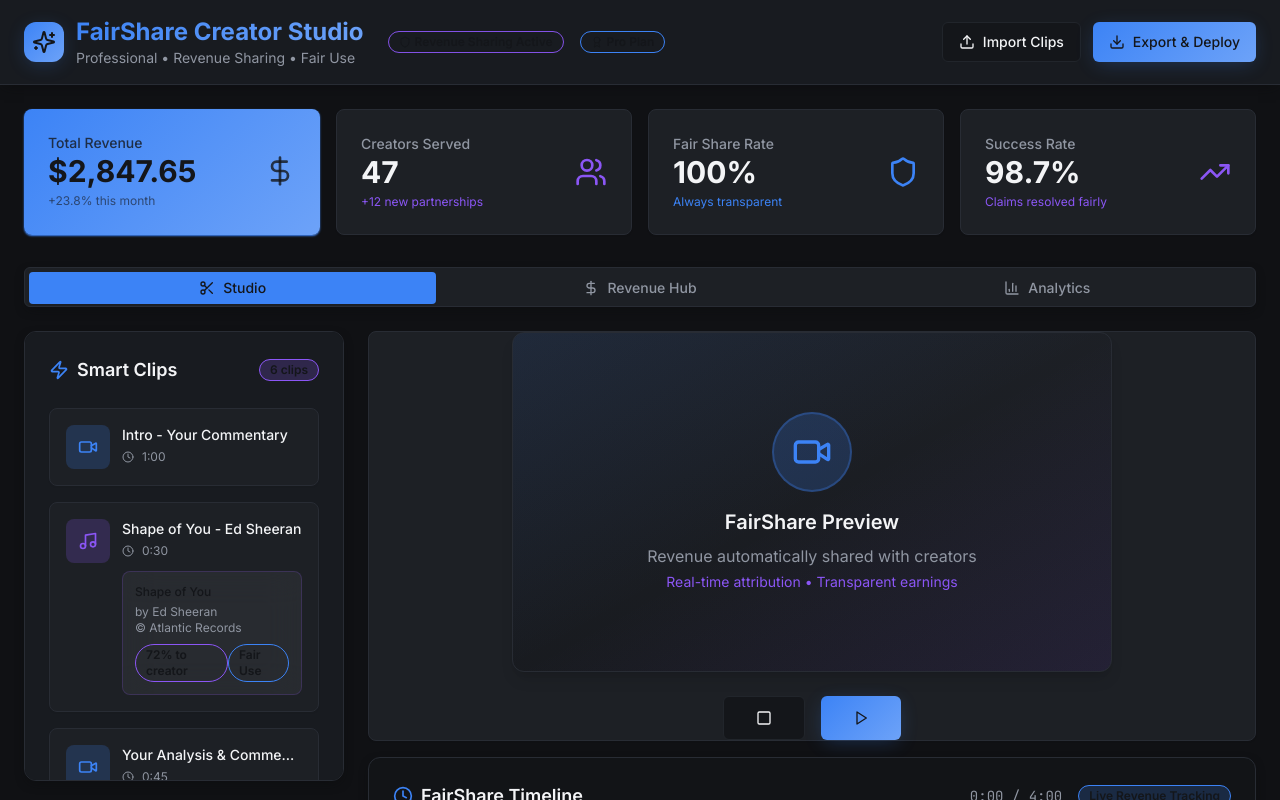
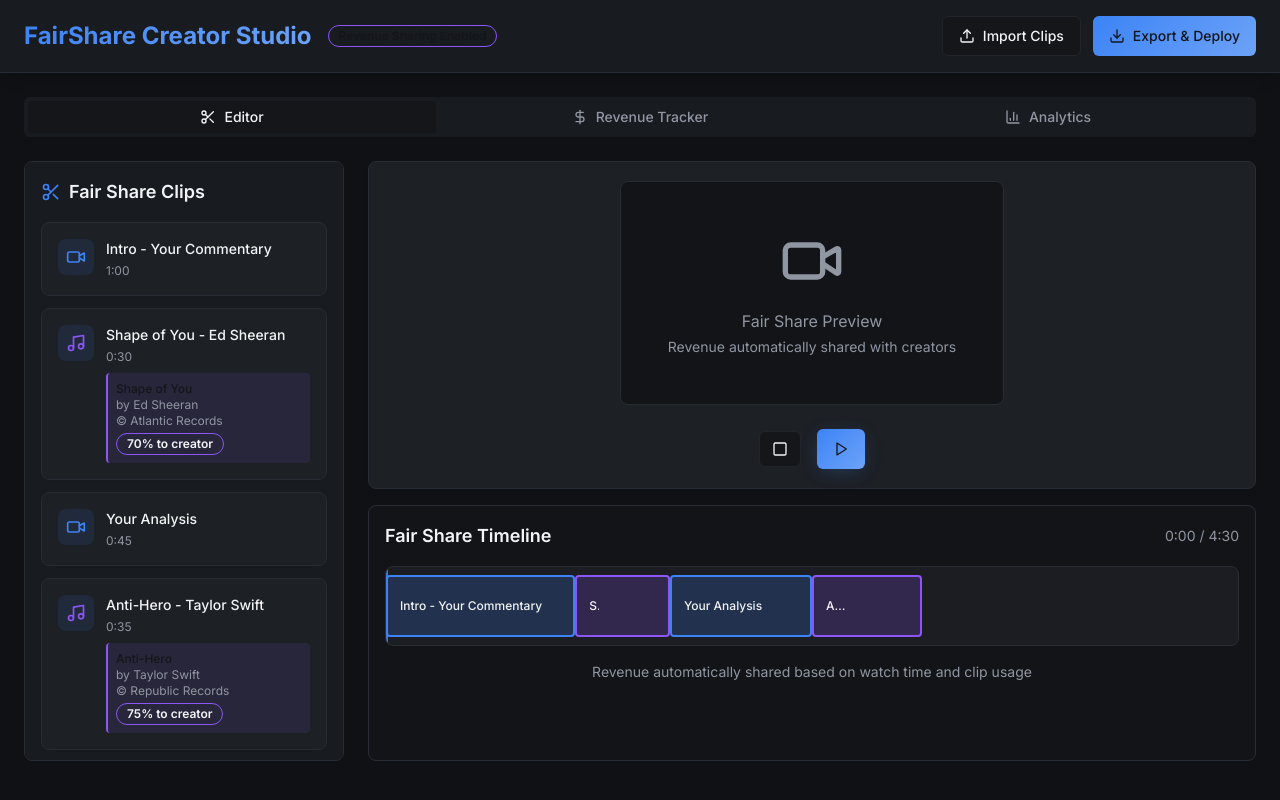
Before and after one commit to Pinkchrome/seamless-clip-credit, a React (Vite) app: page / in a window 1280 px wide. Shown: the top 800 px of the page. Built offline with nearby package versions, Linux system fonts and the light colour scheme; the HTML template or start-up script is replaced by a standard one.

Commit message:
Polish app UI and features

```diff
--- a/src/pages/Index.tsx
+++ b/src/pages/Index.tsx
@@ -1,7 +1,7 @@
-import PolishedCreatorDashboard from "@/components/PolishedCreatorDashboard";
+import CreatorDashboard from "@/components/CreatorDashboard";
 
 const Index = () => {
-  return <PolishedCreatorDashboard />;
+  return <CreatorDashboard />;
 };
 
 export default Index;
```
